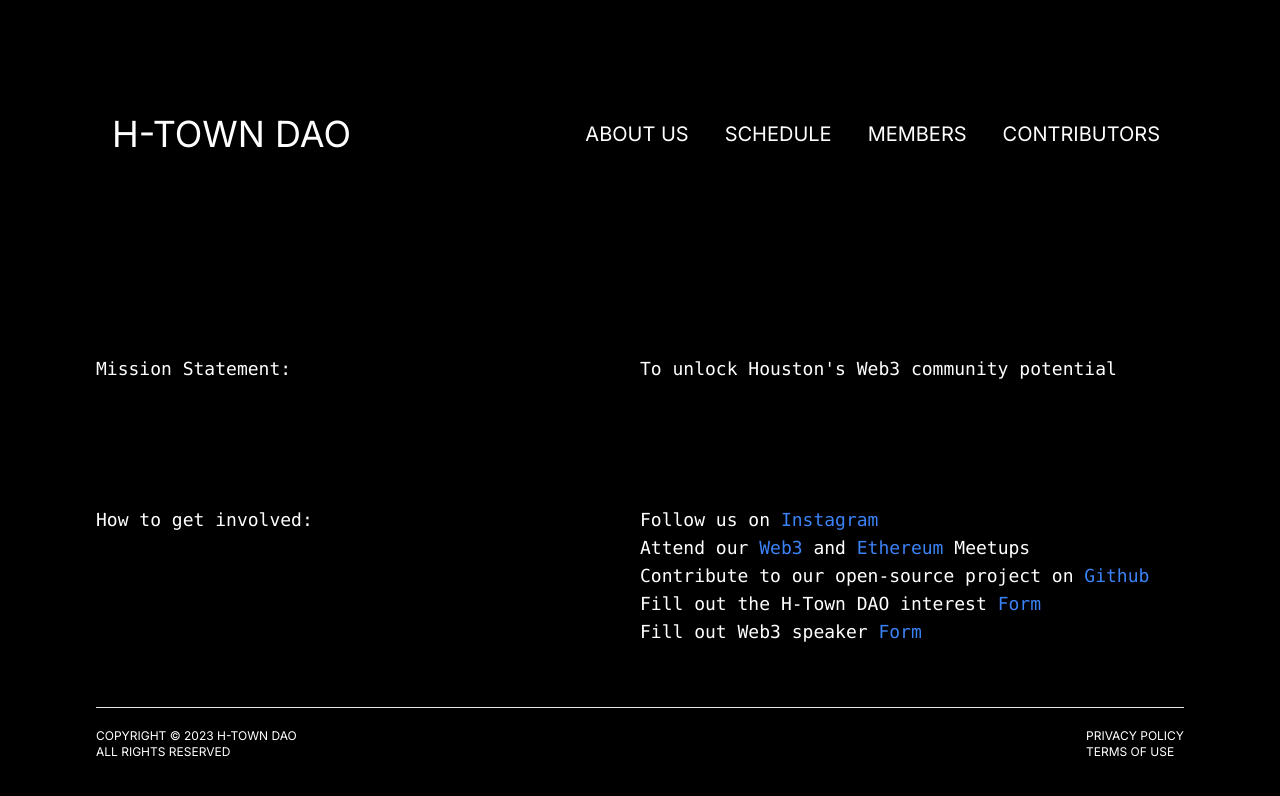
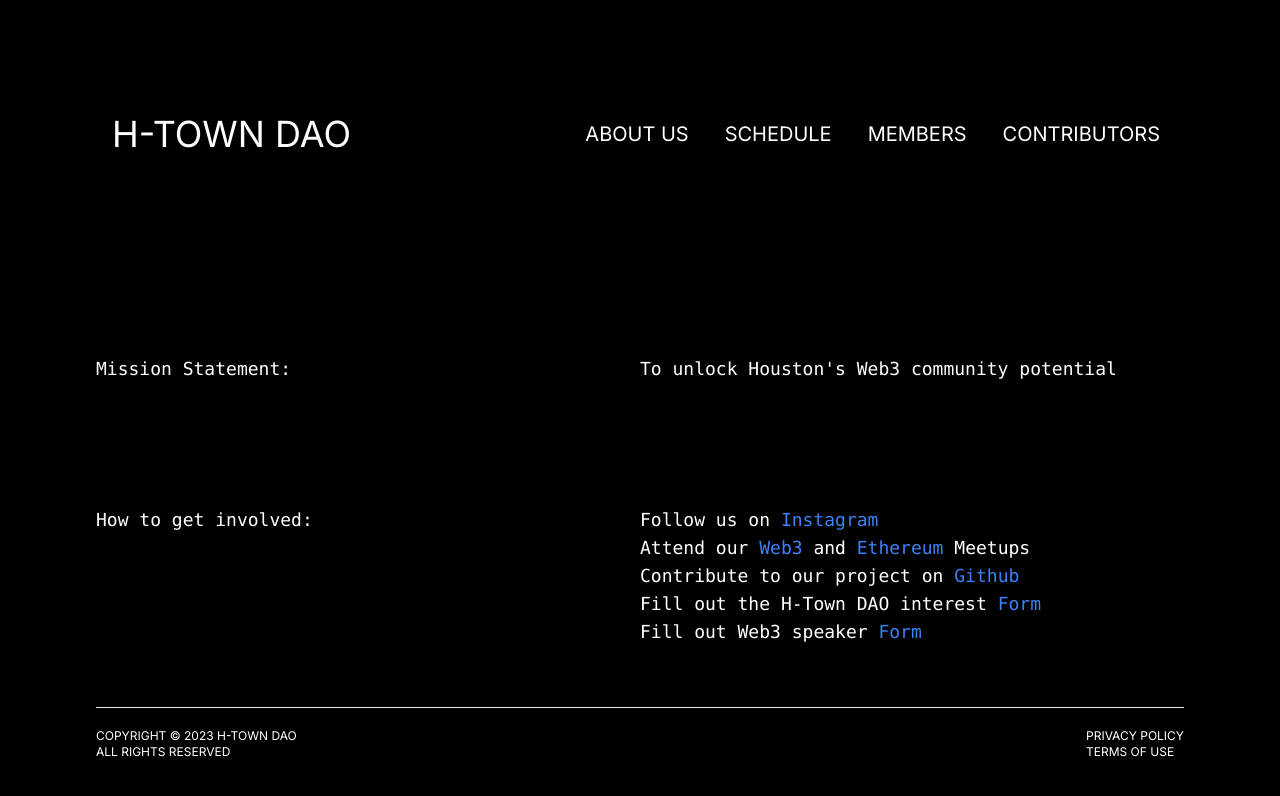
Before and after one commit to h-town-dao/h-town-dao-website, a Next.js app: page / in a window 1280 px wide. Shown: the top 796 px of the page. Built offline with nearby package versions, Linux system fonts and the light colour scheme.

Commit message:
adjusted wording on main page

```diff
--- a/src/app/page.tsx
+++ b/src/app/page.tsx
@@ -29,7 +29,7 @@ export default function Home() {
             <li>
               Attend our {create_link('Web3', info.links.web3_meetup_link)} and {create_link('Ethereum', info.links.ethereum_meetup_link)} Meetups
             </li>
-            <li>Contribute to our open-source project on {create_link('Github', info.links.github_link)}</li>
+            <li>Contribute to our project on {create_link('Github', info.links.github_link)}</li>
             <li>Fill out the H-Town DAO interest {create_link('Form', info.links.google_interest_form)}</li>
             <li>Fill out Web3 speaker {create_link('Form', info.links.google_speaker_form)}</li>
           </ul>
```
